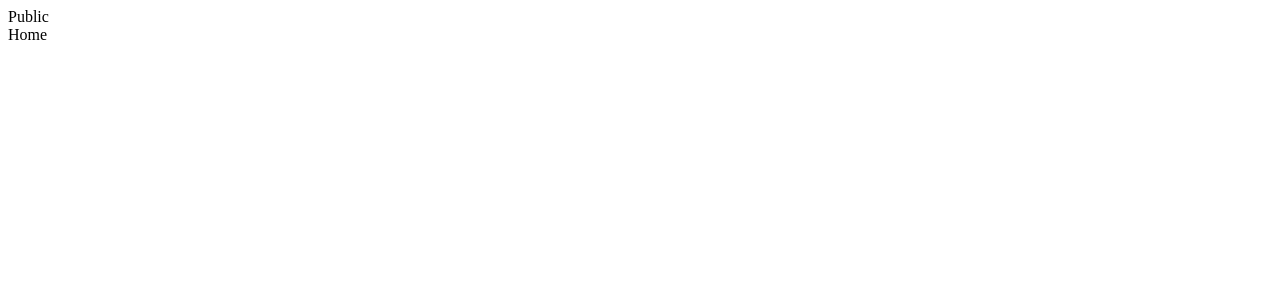
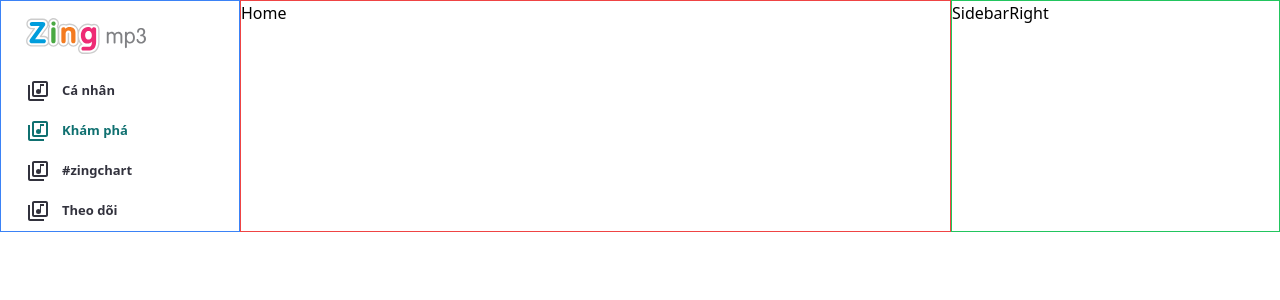
Before and after one commit to namnguyenn17/zingmp3-clone, a React (Create React App) app: page / in a window 1280 px wide. Shown: the top 300 px of the page. Built offline with nearby package versions, Linux system fonts and the light colour scheme.

Commit message:
layout homepage

```diff
--- a/package.json
+++ b/package.json
@@ -8,6 +8,7 @@
     "@testing-library/user-event": "^13.5.0",
     "react": "^18.2.0",
     "react-dom": "^18.2.0",
+    "react-icons": "^4.6.0",
     "react-redux": "^8.0.5",
     "react-router-dom": "^6.4.3",
     "react-scripts": "5.0.1",
--- a/src/App.js
+++ b/src/App.js
@@ -1,8 +1,6 @@
-import { useState } from 'react'
-import { useSelector, useDispatch } from 'react-redux'
+import { Home, Login, Public } from './containers/public/'
 import { ToastContainer } from 'react-toastify'
 import 'react-toastify/dist/ReactToastify.css'
-import { Home, Login, Public } from './containers/public/'
 import { Routes, Route } from 'react-router-dom'
 import path from './utils/path'
 
@@ -14,8 +12,11 @@ function App() {
           <Route path={path.PUBLIC} element={<Public />}>
             <Route path={path.HOME} element={<Home />} />
             <Route path={path.LOGIN} element={<Login />} />
+
+            <Route path={path.STAR} element={<Home />} />
           </Route>
         </Routes>
+      </div>
       <ToastContainer
         position="bottom-right"
         autoClose={5000}
@@ -28,7 +29,6 @@ function App() {
         pauseOnHover
         theme="light"
       />
-      </div>
     </>
   )
 }
--- /dev/null
+++ b/src/components/SidebarLeft.js
@@ -0,0 +1,36 @@
+import React from 'react'
+import logo from '../assets/logo.svg'
+import { sidebarMenu } from '../utils/menu'
+import { NavLink } from 'react-router-dom'
+
+const notActiveStyle =
+  'py-2 px-[25px] font-bold text-[#32323D] text-[13px] flex gap-[12px] items-center'
+const activeStyle =
+  'py-2 px-[25px] font-bold text-[#0F7070] text-[13px] flex gap-[12px] items-center'
+
+const SidebarLeft = () => {
+  return (
+    <div className="flex flex-col">
+      <div className="w-full h-[70px] py-[15px] px-[25px] flex justify-start items-center">
+        <img src={logo} alt="logo" className="w-[120px] h-10" />
+      </div>
+      <div className="flex flex-col">
+        {sidebarMenu.map((item) => (
+          <NavLink
+            to={item.path}
+            key={item.path}
+            end={item.end}
+            className={({ isActive }) =>
+              isActive ? activeStyle : notActiveStyle
+            }
+          >
+            {item.icons}
+            <span>{item.text}</span>
+          </NavLink>
+        ))}
+      </div>
+    </div>
+  )
+}
+
+export default SidebarLeft
--- /dev/null
+++ b/src/components/SidebarRight.js
@@ -0,0 +1,7 @@
+import React from 'react'
+
+const SidebarRight = () => {
+  return <div>SidebarRight</div>
+}
+
+export default SidebarRight
--- /dev/null
+++ b/src/components/index.js
@@ -0,0 +1,2 @@
+export { default as SidebarLeft } from './SidebarLeft'
+export { default as SidebarRight } from './SidebarRight'
--- a/src/containers/public/Public.js
+++ b/src/containers/public/Public.js
@@ -1,11 +1,19 @@
 import React from 'react'
 import { Outlet } from 'react-router-dom'
+import { SidebarLeft, SidebarRight } from '../../components'
 
 const Public = () => {
   return (
-    <div>
-      Public
-      <Outlet />
+    <div className="w-full flex overflow-y-auto">
+      <div className="w-[240px] flex-none border border-blue-500">
+        <SidebarLeft />
+      </div>
+      <div className="flex-auto border border-red-500">
+        <Outlet />
+      </div>
+      <div className="w-[329px] flex-none border border-green-500 ">
+        <SidebarRight />
+      </div>
     </div>
   )
 }
--- a/src/index.js
+++ b/src/index.js
@@ -1,6 +1,7 @@
 import React from 'react'
 import ReactDOM from 'react-dom/client'
 import App from './App'
+import './index.css'
 import { Provider } from 'react-redux'
 import reduxConfig from './redux'
 import { BrowserRouter } from 'react-router-dom'
--- /dev/null
+++ b/src/utils/icons.js
@@ -0,0 +1,7 @@
+import { MdOutlineLibraryMusic } from 'react-icons/md'
+
+const icons = {
+  MdOutlineLibraryMusic,
+}
+
+export default icons
--- /dev/null
+++ b/src/utils/menu.js
@@ -0,0 +1,26 @@
+import icons from './icons'
+
+const { MdOutlineLibraryMusic } = icons
+export const sidebarMenu = [
+  {
+    path: 'mymusic',
+    text: 'Cá nhân',
+    icons: <MdOutlineLibraryMusic size={24} />,
+  },
+  {
+    path: '',
+    text: 'Khám phá',
+    end: true,
+    icons: <MdOutlineLibraryMusic size={24} />,
+  },
+  {
+    path: 'zing-chart',
+    text: '#zingchart',
+    icons: <MdOutlineLibraryMusic size={24} />,
+  },
+  {
+    path: 'follow',
+    text: 'Theo dõi',
+    icons: <MdOutlineLibraryMusic size={24} />,
+  },
+]
--- a/src/utils/path.js
+++ b/src/utils/path.js
@@ -1,7 +1,8 @@
 const path = {
-  PUBLIC: '/*',
+  PUBLIC: '/',
   HOME: '',
   LOGIN: 'login',
+  STAR: '*',
 }
 
 export default path
```
Also changed, not shown: src/assets/logo.svg (added), 1 other file (tests, documents, lock files or other folders). Lines whose indentation alone changed are shown as unchanged.
